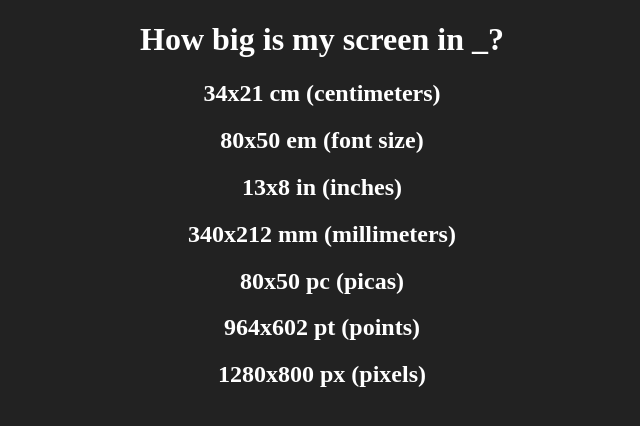
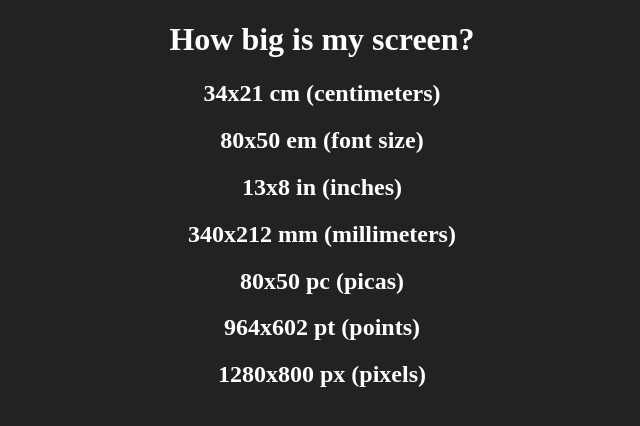
Before and after one commit to fauxsaurus/screen-size, a plain HTML site: page index.html in a window 1280 px wide. Shown: the whole page, without its empty margins (318-958 px from the left). Drawn offline with Linux system fonts and the light colour scheme.

Commit message:
title tweaks
+a link to the webpage

```diff
--- a/index.html
+++ b/index.html
@@ -60,6 +60,6 @@
 		.forEach(el=>document.querySelector('main').appendChild(el))
 	}
 </script>
-<h1>How big is my screen in _?</h1>
+<h1>How big is my screen?</h1>
 <main></main>
 <div id=measure></div>
```
Also changed, not shown: 1 other file.
